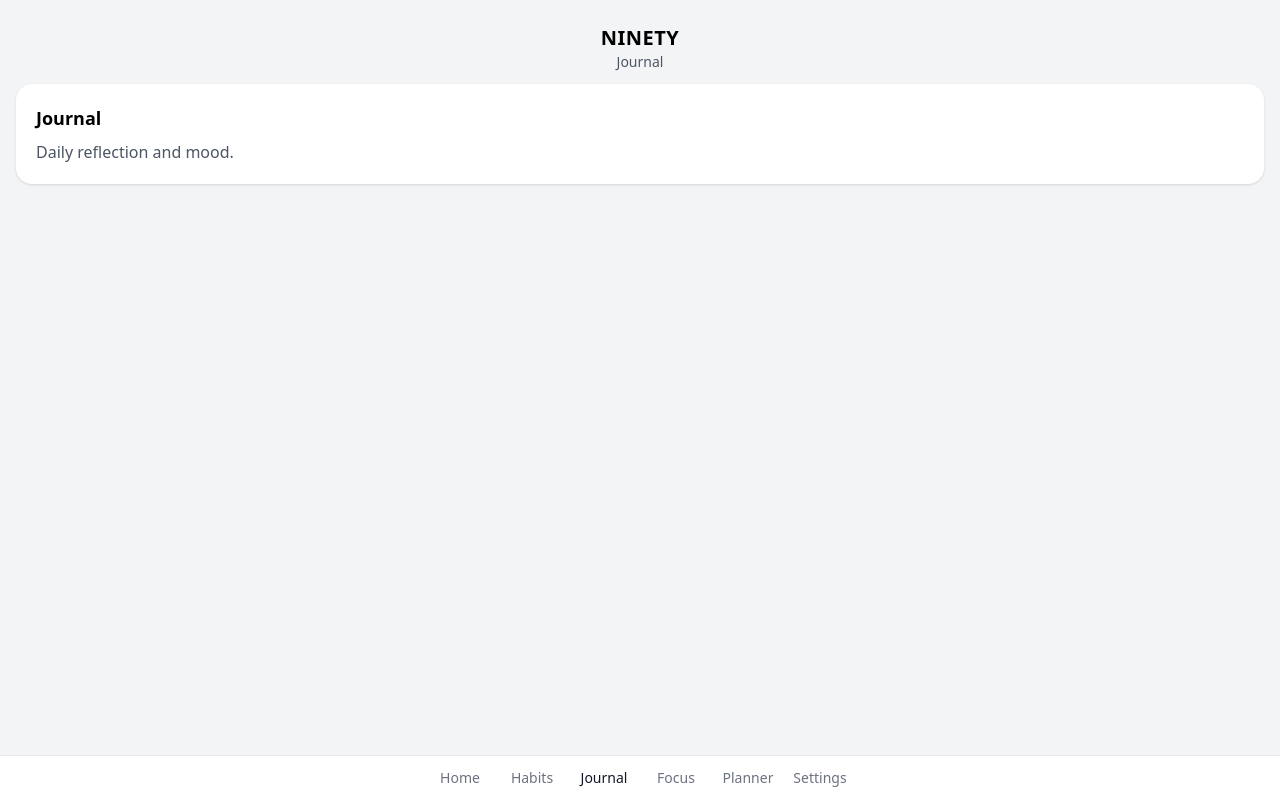
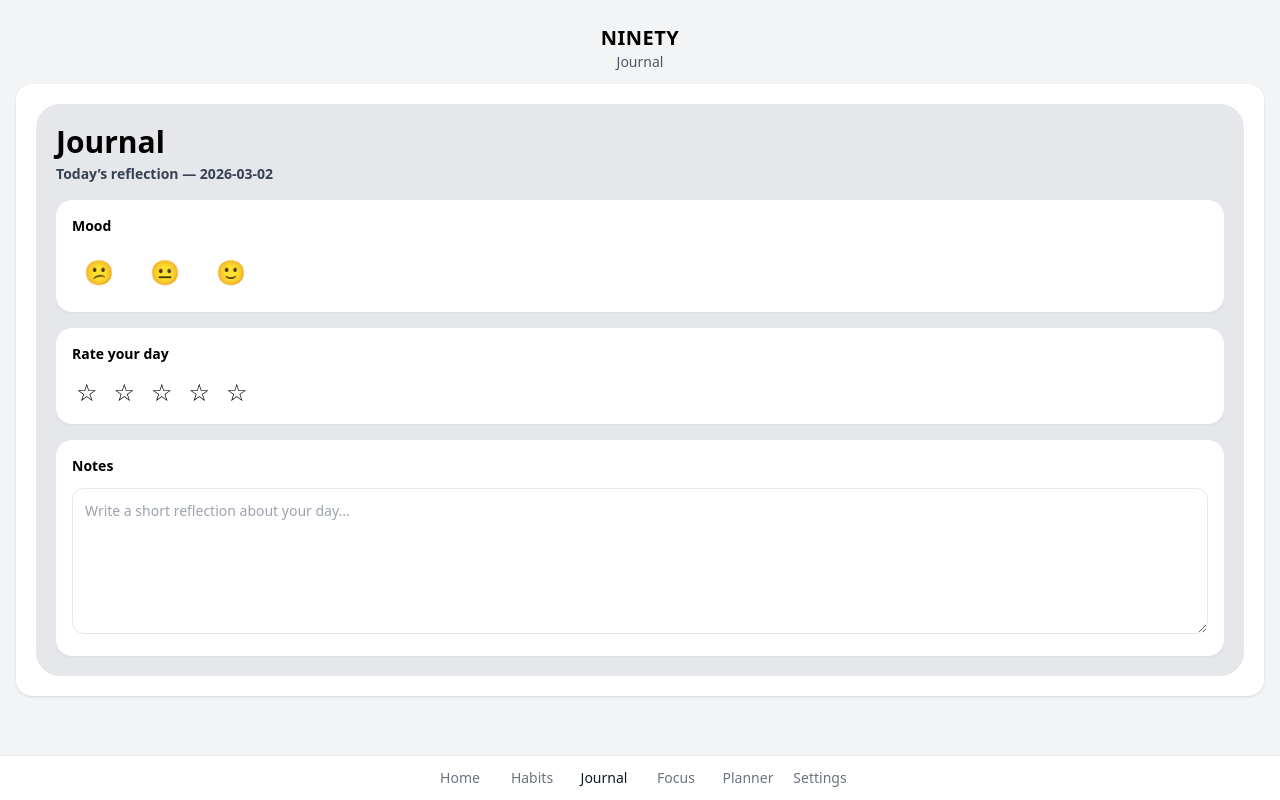
Before and after one commit to ArminHFD/ninety, a React (Vite) app: page / in a window 1280 px wide. Both pictures are taken after a click on the button "Journal". Built offline with nearby package versions, Linux system fonts and the light colour scheme.

Commit message:
Added Journal with mood and rating

```diff
--- a/src/pages/Habits.jsx
+++ b/src/pages/Habits.jsx
@@ -53,7 +53,6 @@ export default function Habits() {
     ]);
   }
 
-  // Simple calculation (no useMemo)
   const completedCount = habits.filter(
     (h) => completedMap[h.id]
   ).length;
--- a/src/pages/Journal.jsx
+++ b/src/pages/Journal.jsx
@@ -1,10 +1,99 @@
+import { useEffect, useState } from "react";
+import { load, save } from "../utils/storage";
+
+function todayKey() {
+  const d = new Date();
+  return d.toISOString().slice(0, 10); // YYYY-MM-DD
+}
+
 export default function Journal() {
-    return (
-      <div>
-        <h2 className="text-lg font-semibold">Journal</h2>
-        <p className="mt-2 text-gray-600">
-          Daily reflection and mood.
-        </p>
+  const dateKey = todayKey();
+  const storageKey = `ninety.journal.${dateKey}`;
+
+  const [mood, setMood] = useState(() => load(storageKey, {}).mood || "");
+  const [rating, setRating] = useState(() => load(storageKey, {}).rating || 0);
+  const [notes, setNotes] = useState(() => load(storageKey, {}).notes || "");
+
+  // Save whenever something changes
+  useEffect(() => {
+    save(storageKey, { mood, rating, notes });
+  }, [storageKey, mood, rating, notes]);
+
+  function selectMood(value) {
+    setMood(value);
+  }
+
+  function selectRating(value) {
+    setRating(value);
+  }
+
+  return (
+    <div className="rounded-3xl bg-gray-200 p-5">
+      <h2 className="text-3xl font-extrabold">Journal</h2>
+      <p className="mt-1 text-sm font-semibold text-gray-700">
+        Today’s reflection — {dateKey}
+      </p>
+
+      {/* Mood */}
+      <div className="mt-4 rounded-2xl bg-white p-4 shadow-sm">
+        <div className="text-sm font-semibold">Mood</div>
+        <div className="mt-3 flex gap-3 text-2xl">
+          <button
+            onClick={() => selectMood("😕")}
+            className={mood === "😕" ? "rounded-xl bg-gray-100 px-3 py-2" : "rounded-xl px-3 py-2"}
+            aria-label="Mood: not great"
+          >
+            😕
+          </button>
+          <button
+            onClick={() => selectMood("😐")}
+            className={mood === "😐" ? "rounded-xl bg-gray-100 px-3 py-2" : "rounded-xl px-3 py-2"}
+            aria-label="Mood: okay"
+          >
+            😐
+          </button>
+          <button
+            onClick={() => selectMood("🙂")}
+            className={mood === "🙂" ? "rounded-xl bg-gray-100 px-3 py-2" : "rounded-xl px-3 py-2"}
+            aria-label="Mood: good"
+          >
+            🙂
+          </button>
+        </div>
+        {mood && <div className="mt-2 text-sm text-gray-600">Selected: {mood}</div>}
       </div>
-    );
-  }
+
+      {/* Star rating */}
+      <div className="mt-4 rounded-2xl bg-white p-4 shadow-sm">
+        <div className="text-sm font-semibold">Rate your day</div>
+        <div className="mt-3 flex gap-2 text-2xl">
+          {[1, 2, 3, 4, 5].map((n) => (
+            <button
+              key={n}
+              onClick={() => selectRating(n)}
+              className="px-1"
+              aria-label={`Rate ${n} star`}
+            >
+              {rating >= n ? "★" : "☆"}
+            </button>
+          ))}
+        </div>
+        {rating > 0 && (
+          <div className="mt-2 text-sm text-gray-600">Rating: {rating} / 5</div>
+        )}
+      </div>
+
+      {/* Notes */}
+      <div className="mt-4 rounded-2xl bg-white p-4 shadow-sm">
+        <div className="text-sm font-semibold">Notes</div>
+        <textarea
+          value={notes}
+          onChange={(e) => setNotes(e.target.value)}
+          placeholder="Write a short reflection about your day..."
+          className="mt-3 w-full rounded-xl border border-gray-200 bg-white p-3 text-sm outline-none"
+          rows={6}
+        />
+      </div>
+    </div>
+  );
+}
```
